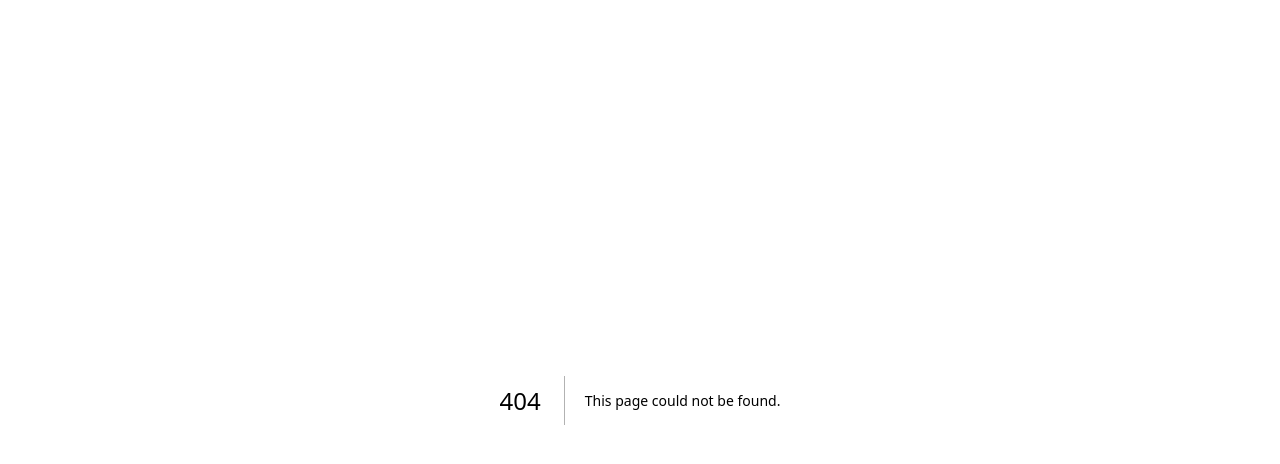
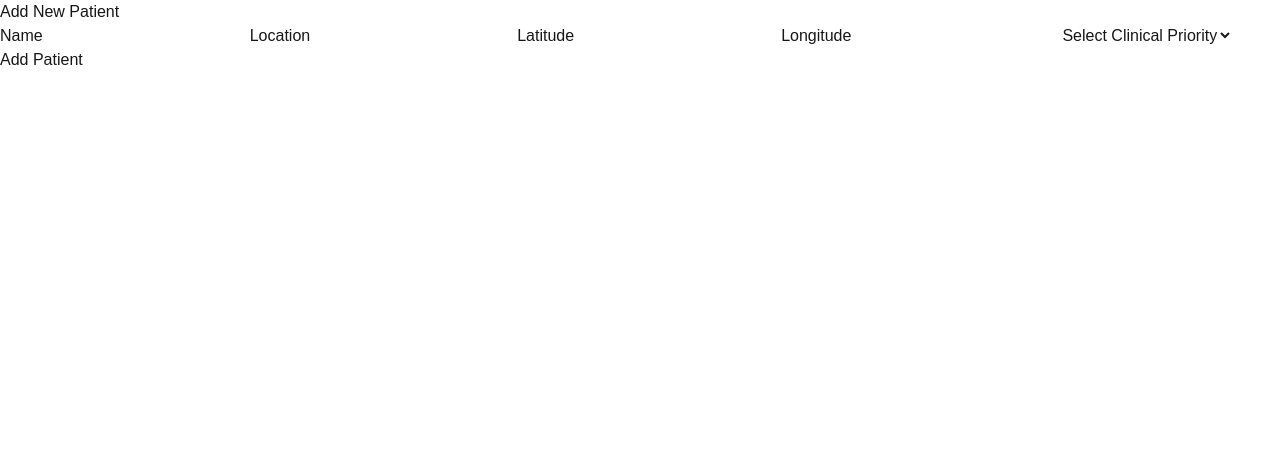
Before and after one commit to Aboudr98/district-nurse-scheduler, a Next.js app: page /patients/new in a window 1280 px wide. Before the commit this address had no page. Shown: the top 464 px of the page. Built offline with nearby package versions, Linux system fonts and the light colour scheme.

Commit message:
Add patient registration form with controlled inputs and validation

```diff
--- a/app/dashboard/page.js
+++ b/app/dashboard/page.js
@@ -36,6 +36,13 @@ useEffect(() => {
                 <p>Welcome, {user.name}. You have administrative privileges.</p>
             </div>
         )}
+
+        {user.role === 'Nurse' && (
+            <div>
+                <h2>Nurse Dashboard</h2>
+                <p>Welcome, {user.name}. You have nurse privileges.</p>
+            </div>
+        )}
       </div>
     ) : (
       <p>Loading user data...</p>
--- /dev/null
+++ b/app/patients/new/page.js
@@ -0,0 +1,65 @@
+"use client";
+
+import { useState } from 'react';
+
+export default function NewPatientPage() {
+    const [name, setName] = useState('');
+    const [location, setLocation] = useState('');
+    const [lat, setLat] = useState('');
+    const [lng, setLng] = useState('');
+    const [clinicalPriority, setClinicalPriority] = useState('');
+
+
+    return (
+        <div>
+            <h1>Add New Patient</h1>
+            <form onSubmit={async (e) => {
+                try {
+                e.preventDefault();
+                const response = await fetch('/api/patient', {
+                    method: 'POST',
+                    headers: { 'Content-Type': 'application/json' },
+                    body: JSON.stringify({ name, location, lat: parseFloat(lat), lng: parseFloat(lng), clinicalPriority }),
+                });
+
+                const data = await response.json();
+                if (response.ok) {
+                    alert(`Patient added successfully with ID: ${data.patientID}`);
+                    // Optionally reset the form fields
+                    setName('');
+                    setLocation('');
+                    setLat('');
+                    setLng('');
+                    setClinicalPriority('');
+                } else {
+                    alert(`Failed to add patient: ${data.message}`);
+                }
+            }
+            catch (error) {
+                console.error('Error adding patient:', error);
+                alert('An error occurred while adding the patient. Please try again.');
+            }}}>
+                <label>Name</label>
+                <input type="text" value={name} onChange={(e) => setName(e.target.value)} />
+
+                <label>Location</label>
+                <input type="text" value={location} onChange={(e) => setLocation(e.target.value)} />
+
+                <label>Latitude</label>
+                <input type="text" value={lat} onChange={(e) => setLat(e.target.value)} />
+
+                <label>Longitude</label>
+                <input type="text" value={lng} onChange={(e) => setLng(e.target.value)} />
+
+                <select value={clinicalPriority} onChange={(e) => setClinicalPriority(e.target.value)}>
+                    <option value="">Select Clinical Priority</option>
+                    <option value="Low">Low</option>
+                    <option value="Medium">Medium</option>
+                    <option value="High">High</option>
+                    <option value="Critical">Critical</option>
+                </select>
+                <button type="submit">Add Patient</button>
+            </form>
+        </div>
+    );
+}
```
